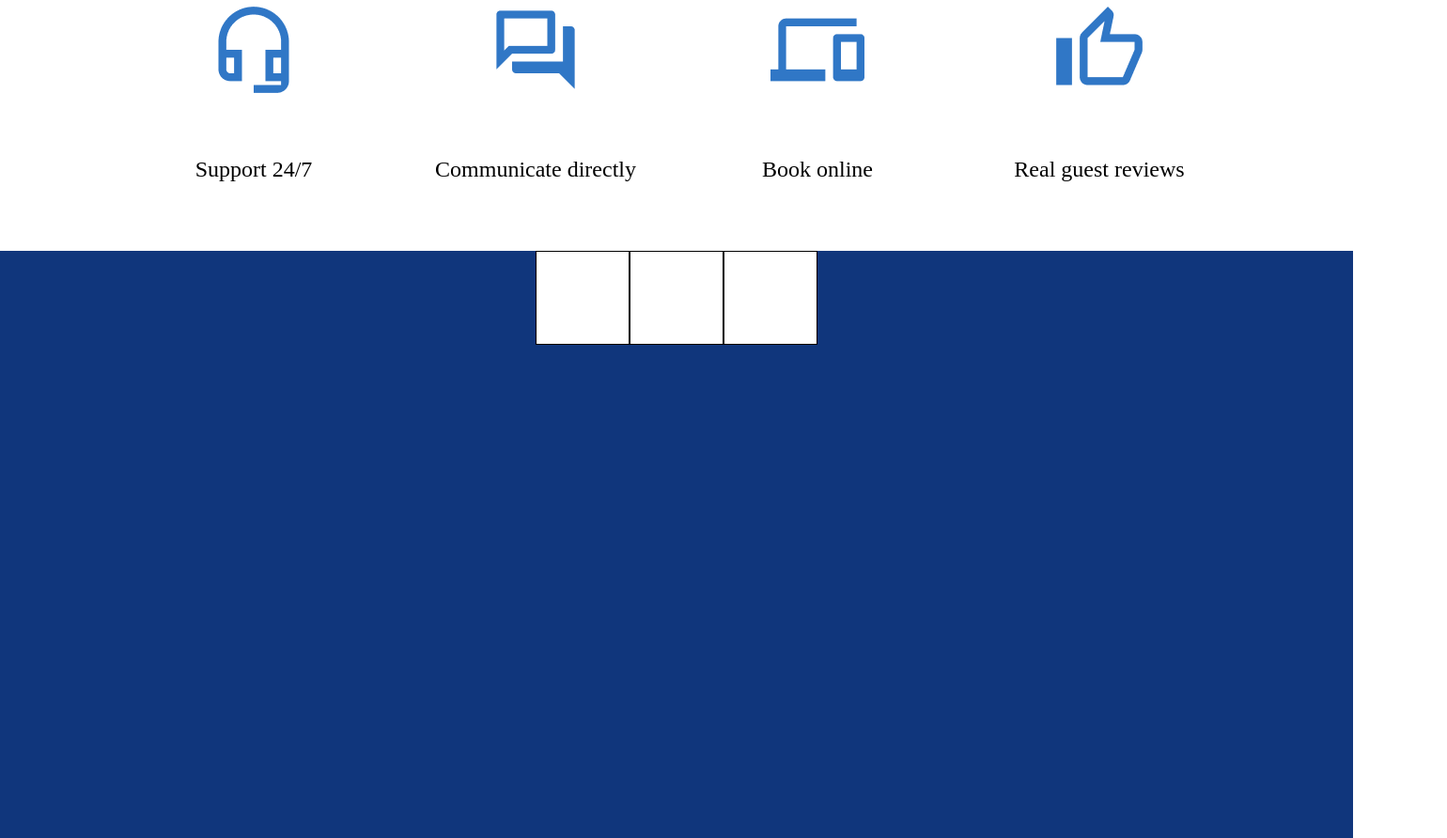
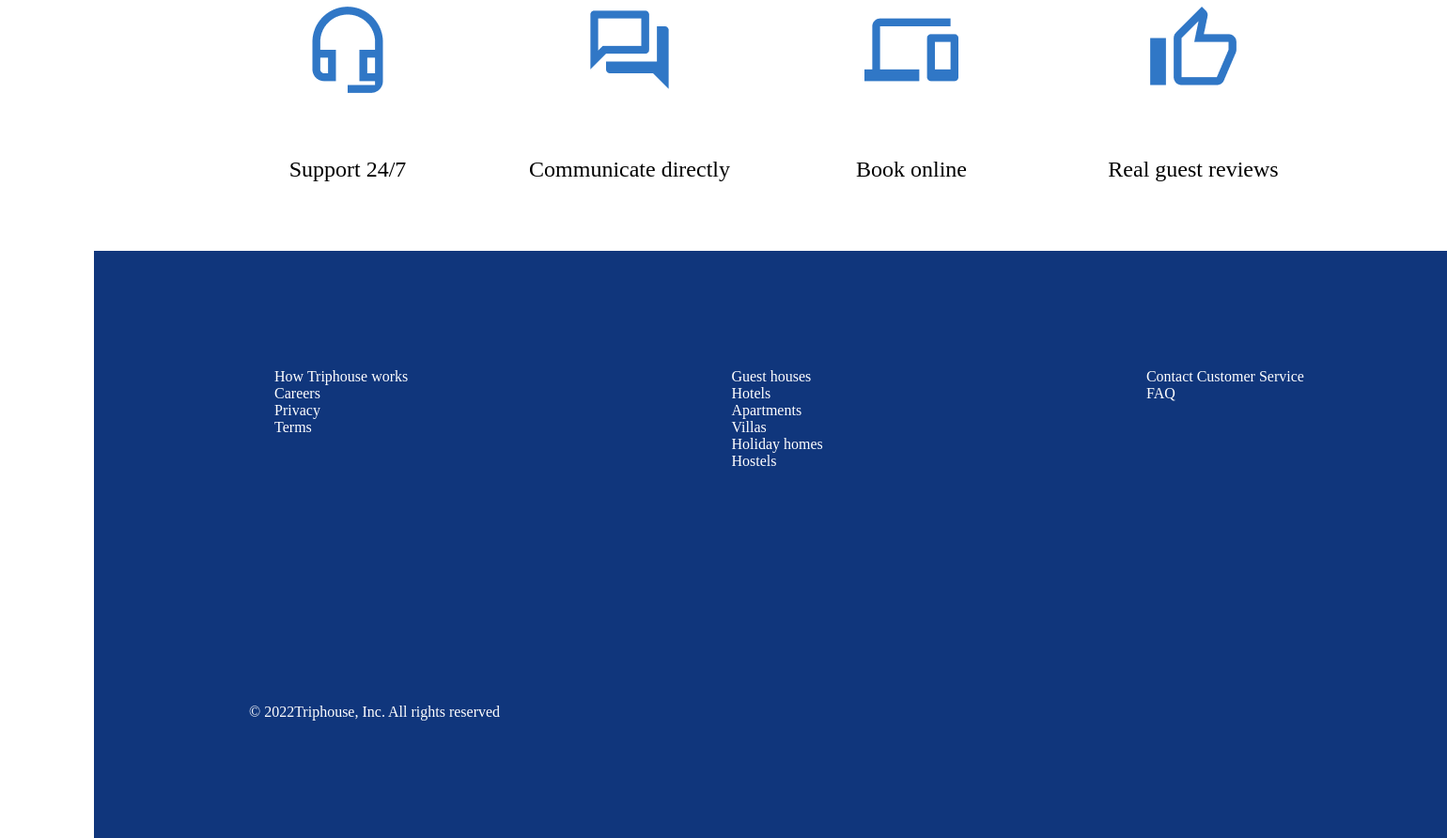
Before and after one commit to AngelinaZhukovich/if-html-1, a website: page index.html in a window 1280 px wide. Shown: the part 303-1195 px from the top of the page at 94% size, 1540 px wide, since content can reach past the window. Drawn offline with Linux system fonts and the light colour scheme.

Commit message:
corrected block footer (дlists)

```diff
--- a/index.html
+++ b/index.html
@@ -33,9 +33,33 @@
       </div>
     </div>
     <div class="footer">
-      <div class="footer-column"></div>
-      <div class="footer-column"></div>
-      <div class="footer-column"></div>
+      <div class="footer-column">
+        <div class="about">
+          <ul>
+            <li>How Triphouse works</li>
+            <li>Careers</li>
+            <li>Privacy</li>
+            <li>Terms</li>
+          </ul>
+        </div>
+        <div class="property-types">
+          <ul>
+            <li>Guest houses</li>
+            <li>Hotels</li>
+            <li>Apartments</li>
+            <li>Villas</li>
+            <li>Holiday homes</li>
+            <li>Hostels</li>
+          </ul>
+        </div>
+        <div class="support">
+          <ul>
+            <li>Contact Customer Service</li>
+            <li>FAQ</li>
+          </ul>
+        </div>
+      </div>
+      <div class="rectangle"> © 2022Triphouse, Inc. All rights reserved</div>
     </div>
   </body>
 </html>
--- a/styles/styles.css
+++ b/styles/styles.css
@@ -5,6 +5,7 @@
 
 body {
   width: 1440px;
+  margin-left: 100px;
 }
 
 .advantages {
@@ -53,14 +54,22 @@ img {
 
 .footer {
   display: flex;
-  justify-content: center;
+  flex-direction: column;
+  justify-content: space-around;
   height: 625px;
   background-color: #10367c;
+  color: #FFFFFF;
 }
 
-.footer-column{
-  background-color: white;
-  width: 100px;
-  height: 100px;
-  border: 1px solid;
+.footer-column {
+  display: flex;
+  justify-content: space-around;
 }
+
+li{
+  list-style-type: none;
+}
+
+.rectangle{
+  margin-left: 165px;
+}
```
